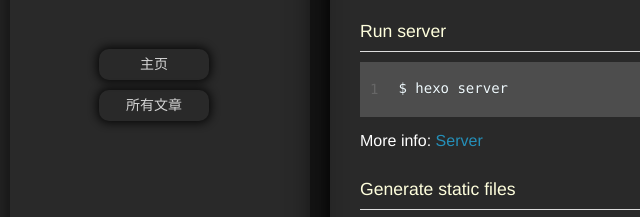
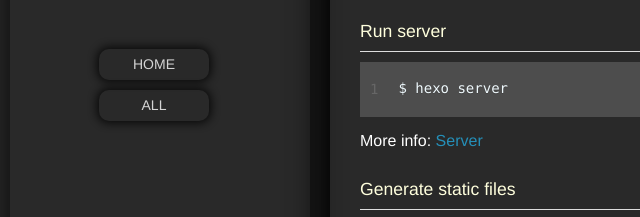
Before and after one commit to hx990226/hx.github.io, a plain HTML site: page 2019/09/21/hello-world/index.html in a window 1280 px wide. Shown: the part 373-590 px from the top of the page, 0-640 px from the left. Drawn offline with nearby package versions, Linux system fonts and the light colour scheme; some packages are replaced by stand-ins of ours; a script that the page names is missing.

Commit message:
Site updated: 2019-09-24 09:57:58

```diff
--- a/2019/09/21/hello-world/index.html
+++ b/2019/09/21/hello-world/index.html
@@ -15,7 +15,7 @@
 <meta property="og:url" content="http://yoursite.com/2019/09/21/hello-world/index.html">
 <meta property="og:site_name" content="Hexo">
 <meta property="og:description" content="Welcome to Hexo! This is your very first post. Check documentation for more info. If you get any problems when using Hexo, you can find the answer in troubleshooting or you can ask me on GitHub. Quick">
-<meta property="og:locale" content="en">
+<meta property="og:locale" content="zh-Hans">
 <meta property="og:updated_time" content="2019-09-23T03:20:31.731Z">
 <meta name="twitter:card" content="summary">
 <meta name="twitter:title" content="Hello World">
@@ -95,9 +95,9 @@
 					<nav class="header-menu">
 						<ul>
 
-							<li><a href="/">主页</a></li>
+							<li><a href="/">Home</a></li>
 
-							<li><a href="/archives">所有文章</a></li>
+							<li><a href="/archives">All</a></li>
 
 						</ul>
 					</nav>
@@ -150,9 +150,9 @@
 			<nav class="header-menu">
 				<ul>
 
-					<li><a href="/">主页</a></li>
+					<li><a href="/">Home</a></li>
 
-					<li><a href="/archives">所有文章</a></li>
+					<li><a href="/archives">All</a></li>
 
 		        <div class="clearfix"></div>
 				</ul>
```
Also changed, not shown: 2019/09/23/hello-world-md/index.html (+5 -5 lines), 2019/09/23/hx/index.html (+5 -5 lines), 2019/09/23/test/index.html (+5 -5 lines), archives/2019/09/index.html (+5 -5 lines), archives/2019/index.html (+5 -5 lines), archives/index.html (+5 -5 lines), index.html (+5 -5 lines).
